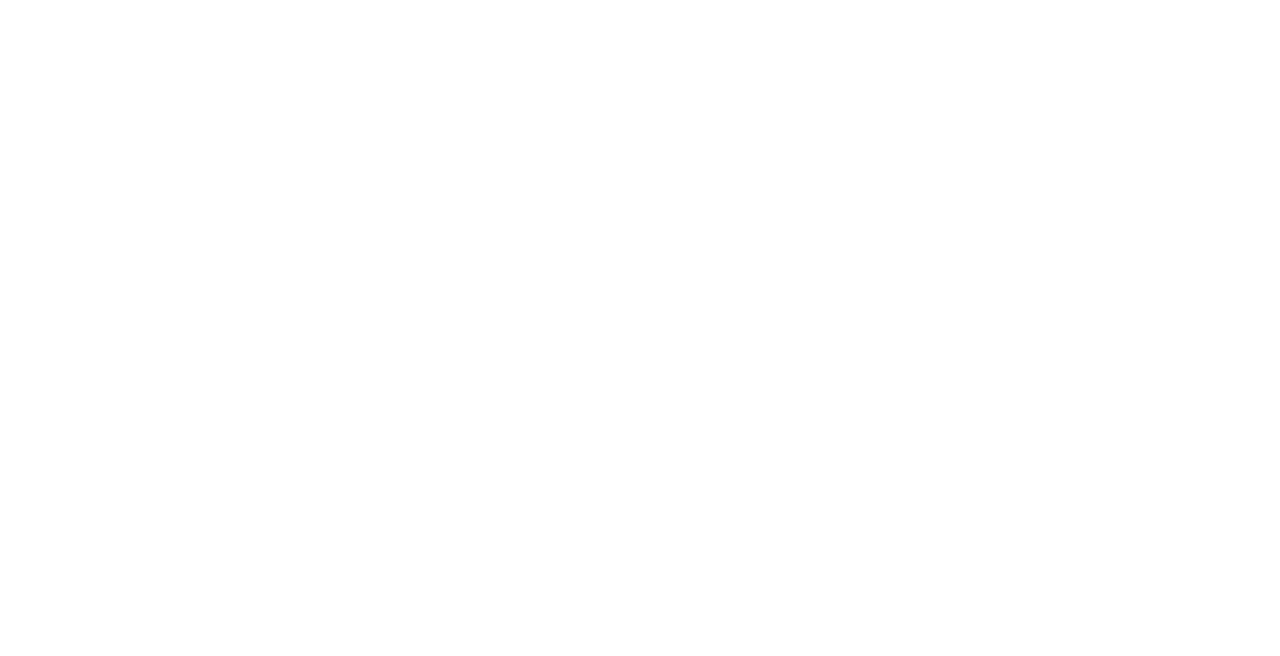
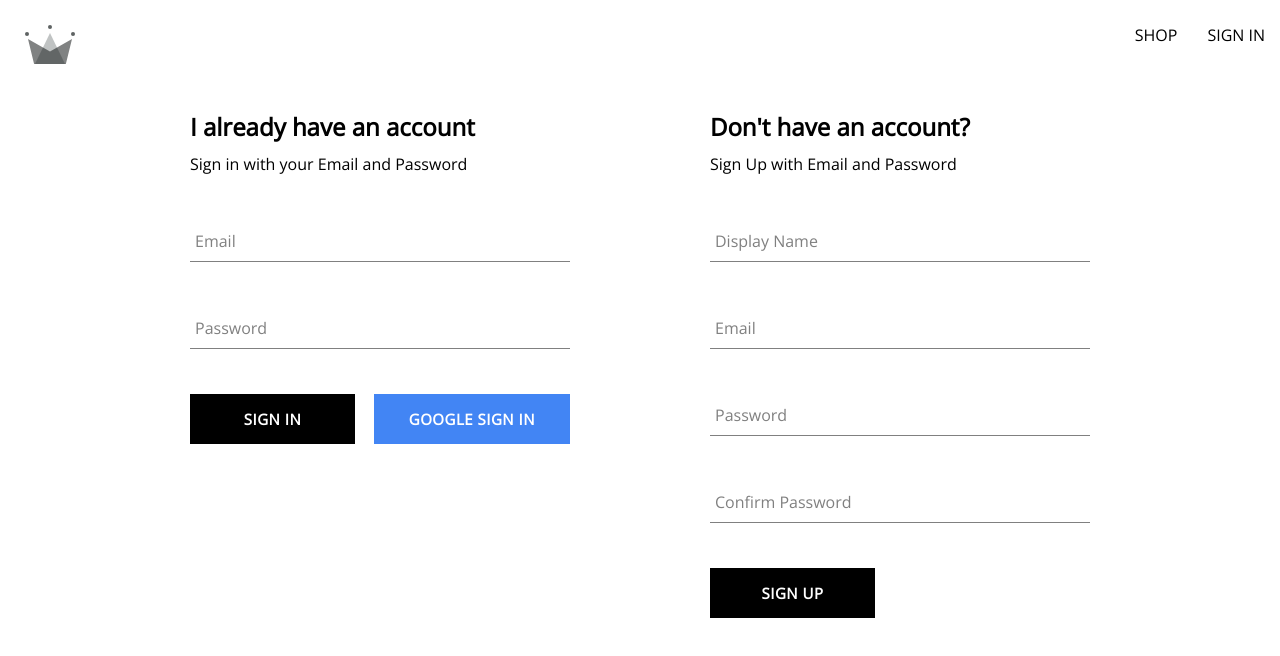
Before and after one commit to kishky101/crown-clothing, a React (Create React App) app: page /authentication in a window 1280 px wide. Before the commit this address had no page. Shown: the top 656 px of the page. Built offline with nearby package versions, Linux system fonts and the light colour scheme.

Commit message:
created authentication page component alongside sign in form

```diff
--- a/src/App.js
+++ b/src/App.js
@@ -1,7 +1,7 @@
 import { Route, Routes } from "react-router-dom";
 import Home from "./routes/home/home.component";
 import Navigation from "./routes/navigation/navigation.component";
-import SignIn from "./routes/sign-in/sign-in.component";
+import Authentication from "./routes/authentication/authentication.component";
 
 const Shop = () => {
   return <h1>I am a shop</h1>
@@ -15,7 +15,7 @@
       <Route path="/" element= {<Navigation />} >
         <Route index element= {<Home />} />
         <Route path="shop" element= {<Shop/>}/>
-        <Route path="sign-in" element= {<SignIn />} />
+        <Route path="authentication" element= {<Authentication/>} />
       </Route>
     </Routes>
   )
--- a/src/components/sign-in-form/sign-in-form.component.jsx
+++ b/src/components/sign-in-form/sign-in-form.component.jsx
@@ -0,0 +1,79 @@
+import { useState } from "react";
+import FormInput from "../form-input/form-input.component";
+import Button from "../button/button.component";
+import { signInUserWithEmailAndPassword, signInWithGooglePopup, createUserDocumentFromAuth } from "../../utils/firebase/firebase.util";
+import './sign-in-form.styles.scss'
+
+const defaultSignInFields = {
+    email: '',
+    password: ''
+}
+
+const SignInForm = () => {
+
+    const [signInFields, setSignInFields] = useState(defaultSignInFields);
+
+    const {email, password} =  signInFields;
+
+    const signInonSubmitHandler = async (event) => {
+        event.preventDefault()
+        try {
+            const response = await signInUserWithEmailAndPassword(email, password);
+            console.log(response)
+        } catch (error) {
+            switch(error.code) {
+                case 'auth/wrong-password':
+                    alert('Incorrect Password')
+                    break;
+                case 'auth/user-not-found':
+                    alert('No user assosiated with this email')
+                    break;
+                default :
+                    console.log(error)
+
+            }
+        }
+
+    }
+
+    const logGoogleUser = async () => {
+        const { user } = await signInWithGooglePopup();
+        await createUserDocumentFromAuth(user)
+    }
+
+    const onChangeHandler = (event) => {
+        const {name, value} = event.target;
+
+        setSignInFields({...signInFields, [name]: value})
+    }
+    return (
+        <div className= 'sign-in-container'>
+            <h2>I already have an account</h2>
+            <span>Sign in with your Email and Password</span>
+            <form onSubmit={signInonSubmitHandler}>
+                <FormInput
+                    label='Email'
+                    type={'email'}
+                    name='email'
+                    onChange= {onChangeHandler}
+                    required
+                    value= {email}
+                />
+                <FormInput
+                    label='Password'
+                    type={'password'}
+                    name='password'
+                    onChange= {onChangeHandler}
+                    required
+                    value= {password}
+                />
+                <div className="sign-in-button-container">
+                    <Button type='submit' >Sign in</Button>
+                    <Button type='button' onClick={logGoogleUser} buttonTypes='google'>google sign in</Button>
+                </div>
+            </form>
+        </div>
+    )
+}
+
+export default SignInForm;
--- a/src/components/sign-in-form/sign-in-form.styles.scss
+++ b/src/components/sign-in-form/sign-in-form.styles.scss
@@ -0,0 +1,14 @@
+.sign-in-container {
+    display: flex;
+    flex-direction: column;
+    width: 380px;
+
+    h2 {
+        margin: 10px 0;
+    }
+
+    .sign-in-button-container{
+        display: flex;
+        justify-content: space-between;
+    }
+}
--- /dev/null
+++ b/src/routes/authentication/authentication.component.jsx
@@ -0,0 +1,15 @@
+import SignUp from "../../components/sign-up-form/sign-up-form.component";
+import SignInForm from "../../components/sign-in-form/sign-in-form.component";
+
+import './authentication.styles.scss'
+
+const Authentication = () => {
+
+    return (
+        <div className="authentication-container">
+            <SignInForm />
+            <SignUp />
+        </div>)
+}
+
+export default Authentication;
--- /dev/null
+++ b/src/routes/authentication/authentication.styles.scss
@@ -0,0 +1,6 @@
+.authentication-container {
+    display: flex;
+    justify-content: space-between;
+    width: 900px;
+    margin: 30px auto;
+}
--- a/src/routes/navigation/navigation.component.jsx
+++ b/src/routes/navigation/navigation.component.jsx
@@ -14,7 +14,7 @@
                 <Link className="nav-link" to='Shop'>
                     SHOP
                 </Link>
-                <Link className="nav-link" to='sign-in'>
+                <Link className="nav-link" to='authentication'>
                     SIGN IN
                 </Link>
             </div>
--- a/src/routes/sign-in/sign-in.component.jsx
+++ /dev/null
@@ -1,22 +0,0 @@
-import {
-    signInWithGooglePopup,
-    createUserDocumentFromAuth
-} from "../../utils/firebase/firebase.util"
-import SignUp from "../../components/sign-up-form/sign-up-form.component";
-
-const SignIn = () => {
-
-    const logGoogleUser = async () => {
-        const { user } = await signInWithGooglePopup();
-        const userDocRef = await createUserDocumentFromAuth(user)
-    }
-
-    return (
-        <div>
-            <h1>I am the sign in</h1>
-            <button onClick={logGoogleUser}> Sign In with Google </button>
-            <SignUp />
-        </div>)
-}
-
-export default SignIn
--- a/src/utils/firebase/firebase.util.js
+++ b/src/utils/firebase/firebase.util.js
@@ -5,7 +5,8 @@
     signInWithPopup,
     signInWithRedirect,
     GoogleAuthProvider,
-    createUserWithEmailAndPassword
+    createUserWithEmailAndPassword,
+    signInWithEmailAndPassword
 } from "firebase/auth";
 import {
     getFirestore,
@@ -73,3 +74,9 @@
 
     return await createUserWithEmailAndPassword(auth, email, password);
 }
+
+export const signInUserWithEmailAndPassword = async (email, password) => {
+    if (!email || !password) return;
+
+    return await signInWithEmailAndPassword(auth, email, password);
+}
```
